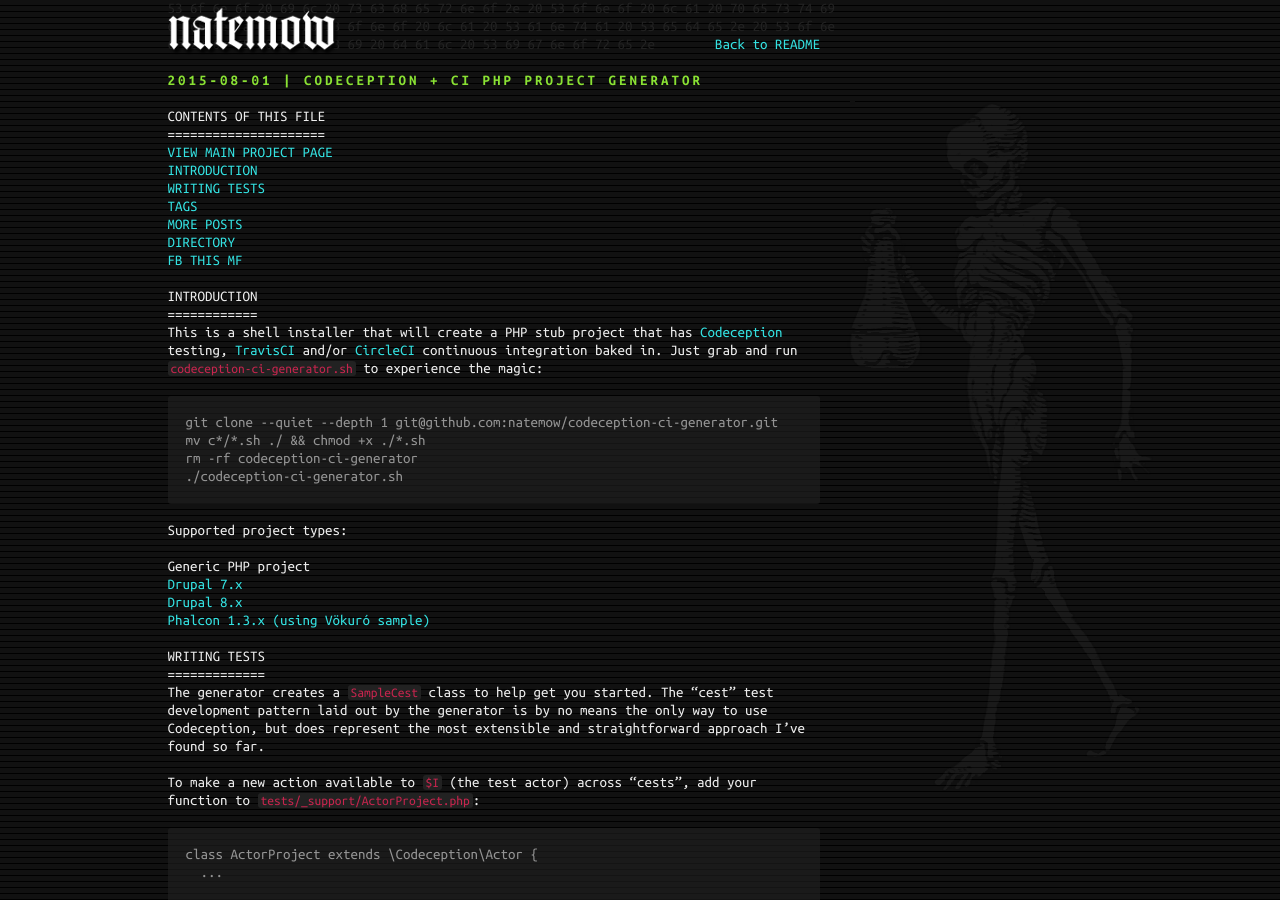
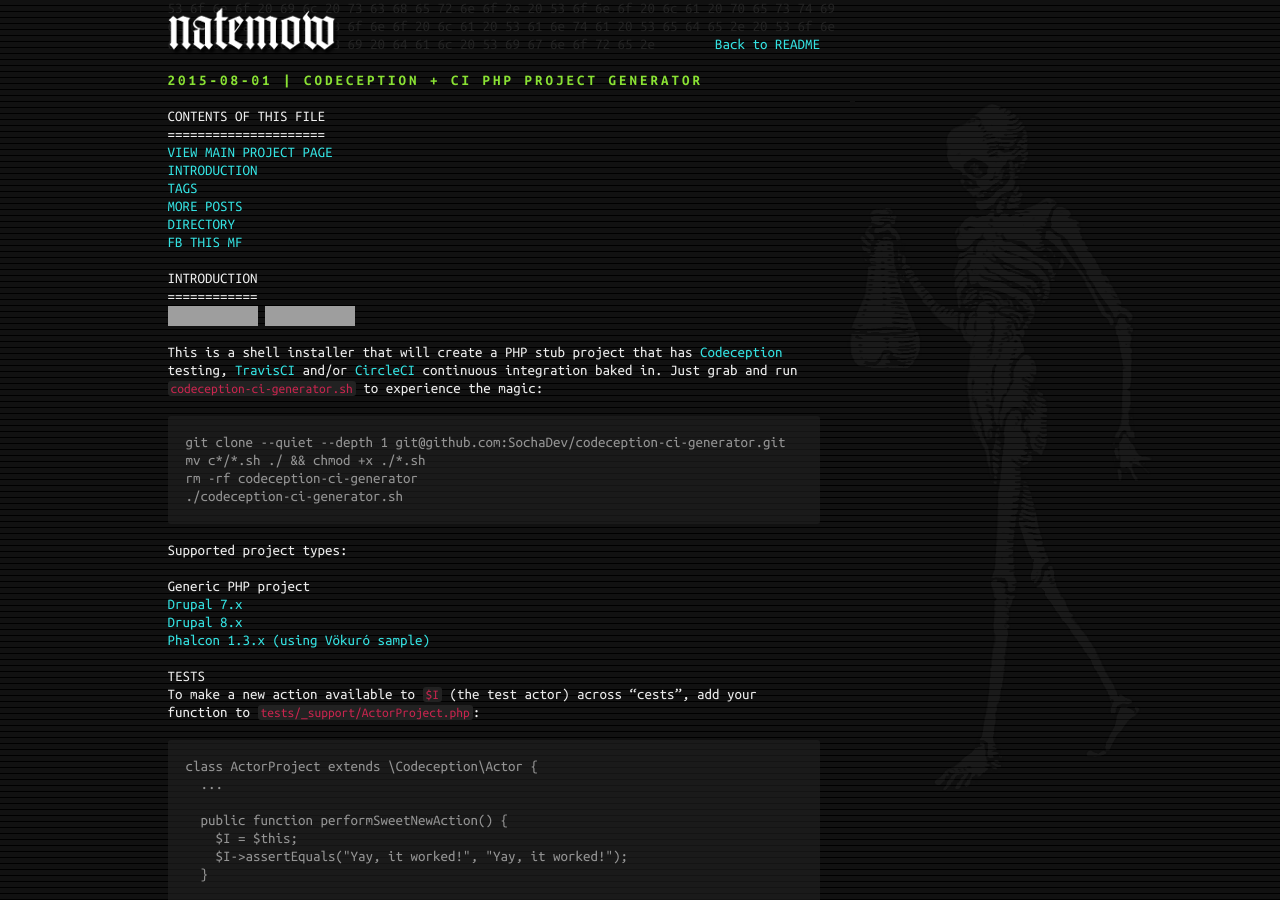
Before and after one commit to natemow/natemow.github.io, a Jekyll site: the page built from _posts/2015-08-01-codeception-ci.md, in a window 1280 px wide and 900 px high. Built offline with Jekyll 4.4.1, drawn with Linux system fonts in a browser that asks for light colours; nearby versions of some CDN libraries; grey boxes are pictures that could not be loaded.

Commit message:
Updated codeception/ci post.

```diff
--- a/_posts/2015-08-01-codeception-ci.md
+++ b/_posts/2015-08-01-codeception-ci.md
@@ -2,14 +2,16 @@
 title: Codeception + CI PHP project generator
 description: This is a shell installer that will create a PHP stub project that has Codeception testing, TravisCI and/or CircleCI continuous integration baked in.
 tags: [ blog, Codeception, PHP unit testing, continuous integration ]
-project_url: https://github.com/natemow/codeception-ci-generator
+project_url: https://github.com/SochaDev/codeception-ci-generator
 ---
 
 ## Introduction
 
+[![Build Status](https://travis-ci.org/SochaDev/codeception-ci-generator.svg?branch=master)](https://travis-ci.org/SochaDev/codeception-ci-generator) [![Circle CI](https://circleci.com/gh/SochaDev/codeception-ci-generator.svg?style=svg)](https://circleci.com/gh/SochaDev/codeception-ci-generator)
+
 This is a shell installer that will create a PHP stub project that has [Codeception](http://codeception.com/) testing, [TravisCI](https://travis-ci.org/) and/or [CircleCI](https://circleci.com/) continuous integration baked in. Just grab and run `codeception-ci-generator.sh` to experience the magic:
 
-    git clone --quiet --depth 1 git@github.com:natemow/codeception-ci-generator.git
+    git clone --quiet --depth 1 git@github.com:SochaDev/codeception-ci-generator.git
     mv c*/*.sh ./ && chmod +x ./*.sh
     rm -rf codeception-ci-generator
     ./codeception-ci-generator.sh
@@ -21,9 +23,7 @@
 * [Drupal 8.x](https://www.drupal.org/project/drupal)
 * [Phalcon 1.3.x (using Vökuró sample)](https://github.com/phalcon/vokuro)
 
-## Writing Tests
-
-The generator creates a `SampleCest` class to help get you started. The "cest" test development pattern laid out by the generator is by no means the only way to use Codeception, but does represent the most extensible and straightforward approach I've found so far.
+### Tests
 
 To make a new action available to `$I` (the test actor) across "cests", add your function to `tests/_support/ActorProject.php`:
 
--- a/assets/sass/styles.scss
+++ b/assets/sass/styles.scss
@@ -110,10 +110,10 @@
 
     #page.container {
       overflow: hidden;
-      position: relative; }
+      position: relative;
+    }
   }
 }
-
 #header {
   height: $header-height;
   padding: ($line-height-computed * .50) 0;
```
